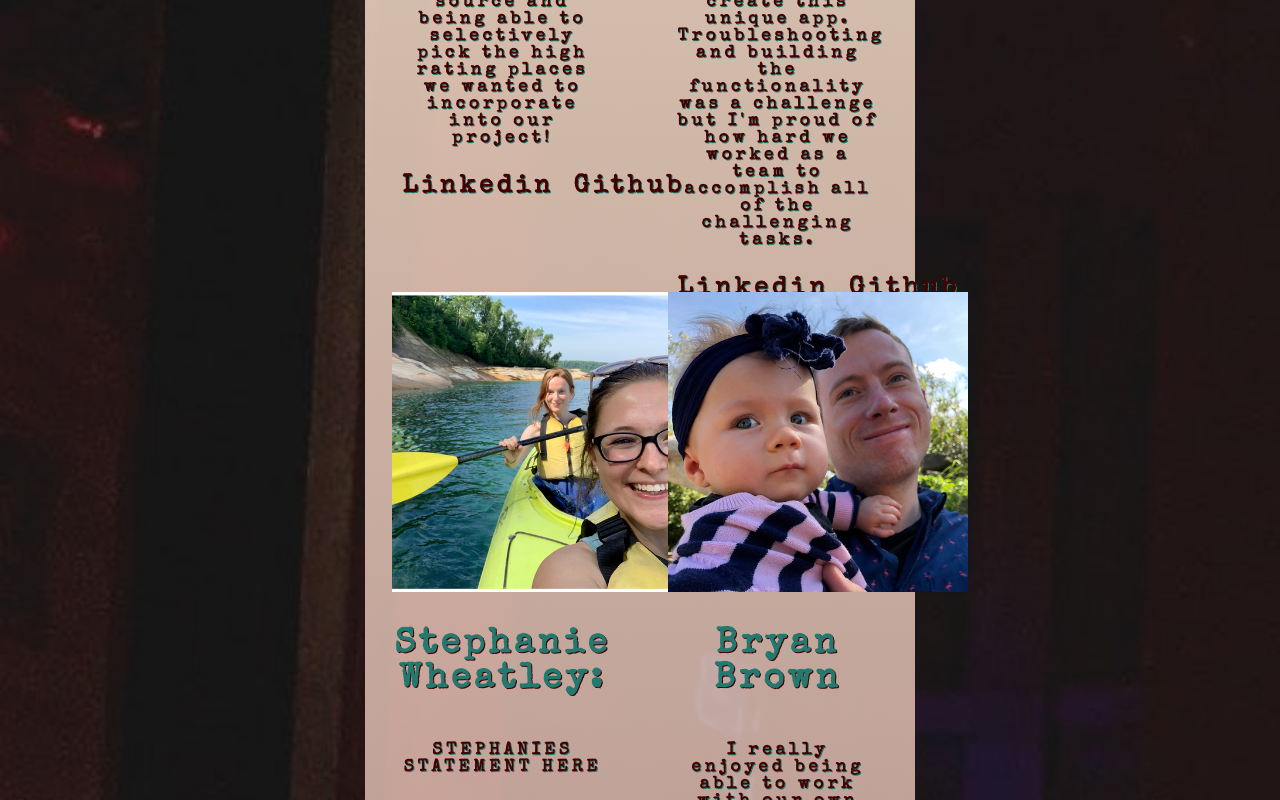
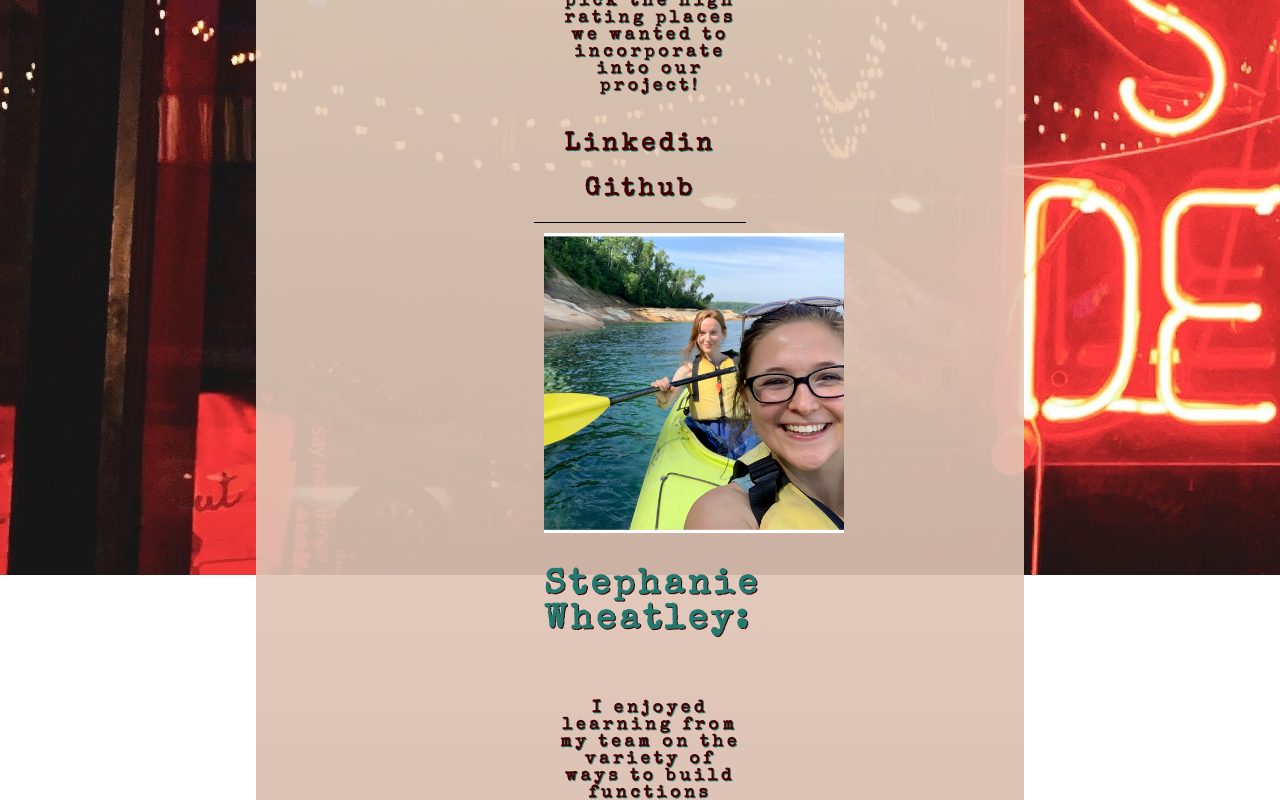
Before and after one commit to ajlajohnson/front-end-staycation, an Angular app: page /about in a window 1280 px wide. Shown: the part 860-1660 px from the top of the page. Built offline with nearby package versions, Linux system fonts and the light colour scheme.

Commit message:
mult changes

```diff
--- a/src/app/about/about.component.css
+++ b/src/app/about/about.component.css
@@ -77,6 +77,7 @@
 }
 
 .photo {
+  text-align: center;
   width: 300px;
   height: 300px;
 }
@@ -108,28 +109,86 @@
 @media only screen and (min-width: 768px) {
   .about-background {
   display: flex;
-    flex-wrap: wrap;
-    align-content: flex-start;
+  justify-content: center;
   height: 100%;
   width: 100%;
   background-size: cover;
-    background-image: url("src/assets/staycation-images/about-background.jpg");
+  background-image: linear-gradient(
+    rgba(252, 237, 211, 0.9),
+    rgba(172, 123, 125, 0.9)
+  );
+
   }
 
   .grid {
     display: flex;
-    flex-flow: column wrap;
-    height: 50%;
+    flex-direction: column;
+      align-items: center;
+      justify-content: space-around;
+
+  }
+
+  .about-div {
+    display: flex;
+    flex-direction: column;
+    align-items: center;
+    background-image: linear-gradient(
+      rgba(252, 237, 211, 0.9),
+      rgba(172, 123, 125, 0.9)
+    );
+    border-radius: 15px;
+    width: 60%;
   }
 
   .creator{
     padding: 10px;
-  height: 40%;
-  width: 40%
+    width: 70%;
+    border-bottom: 1px solid black;
 }
 
-.about-div {
-  /* height: 2700px; */
+.photo {
+  text-align: center;
+}
+
+.description {
+  width: 100%;
+}
+
+.link {
+  text-align: center;
 }
 
 }
+
+@media only screen and (min-width: 992px) {
+    .about-background {
+    display: flex;
+    height: 100%;
+    width: 100%;
+    background: cover;
+    background: url("src/assets/staycation-images/about-background.jpg") no-repeat;
+    }
+
+.grid {
+  display: flex;
+  align-items: center;
+  justify-content: space-around;
+  flex-wrap: wrap;
+}
+
+.grid {
+  display: flex;
+  align-items: center;
+    flex-direction: column;
+
+  justify-content: space-around;
+}
+
+.creator {
+  display: flex;
+  flex-direction: column;
+  width: 25%;
+
+}
+
+}
--- a/src/app/about/about.component.html
+++ b/src/app/about/about.component.html
@@ -16,7 +16,10 @@
       <div class="creator">
         <div class="photo stephanie"></div>
         <p class="name">Stephanie Wheatley:</p>
-        <p class="description">STEPHANIES STATEMENT HERE</p>
+        <p class="description">I enjoyed learning from my team on the variety of ways to build functions using
+          TypeScript. When styling, it was my first time creating a logo with Adobe Illustrator. Together we were able
+          to build a survey resulting in unique experiences at locally owned establishments for either Detroit or Grand
+          Rapids area.</p>
         <a href="https://www.linkedin.com/in/gingerfitz/" class="link">Linkedin</a>
       </div>
 
--- a/src/app/favorites/favorites.component.css
+++ b/src/app/favorites/favorites.component.css
@@ -1,29 +1,30 @@
 .fave-background {
   background: linear-gradient(rgb(252, 237, 211), rgb(172, 123, 125)) no-repeat;
   background-size: 100%;
-  height: 100vh;
+  height: 100%;
   display: flex;
   flex-direction: column;
   justify-content: center;
   align-items: center;
 }
+
 .main {
   background: linear-gradient(
     rgba(252, 237, 211, 0.4),
     rgba(172, 123, 125, 0.4)
   );
   display: flex;
-  border: 1px solid black;
+  /* border: 1px solid black; */
   border-radius: 15px;
   width: 95%;
-  height: 60%;
+  height: 100%;
   padding-top: 10%;
   display: flex;
   flex-direction: column;
   margin-top: 160px;
 }
 
-h1 {
+.fave {
   color: #440000;
   list-style-type: none;
   text-shadow: 1px 1px #237970;
@@ -32,9 +33,22 @@ h1 {
   margin-top: -40px;
   padding: 5px;
 }
+
+.para, ul, li {
+  color: #440000;
+  list-style-type: none;
+  text-shadow: 1px 1px #237970;
+  font-size: 25px;
+  text-align: center;
+  padding: 5px;
+  list-style-type: none;
+}
+
 .fave-results {
   display: flex;
+  flex-direction: column;
 }
+
 .card {
   border: 1px solid black;
   background-image: linear-gradient(
@@ -48,6 +62,18 @@ h1 {
   padding: 5px;
   text-align: center;
 }
+
+button {
+  height: 50px;
+  width: 50px;
+  background-image:rgba(172, 123, 125, 0.9);
+  border-radius: 30px;
+  font-size: 35px;
+  text-align: center;
+  color: #440000;
+  text-shadow: 1px 1px #237970;
+}
+
 @media only screen and (min-width: 768px) {
 }
 @media only screen and (min-width: 992px) {
--- a/src/app/favorites/favorites.component.html
+++ b/src/app/favorites/favorites.component.html
@@ -1,34 +1,34 @@
 <app-header></app-header>
 <div class="fave-background">
   <div class="main">
-    <h1>Here are your favorites places you saved!</h1>
+    <h1 class="fave">Here are your favorites places you saved!</h1>
     <div class="fave-results">
-      <div class="restaurant card">
+      <div class="restaurant card" [ngClass]="{ card: favoriteRest.length > 0}">
         <ul>
           <li *ngFor="let restaurant of favoriteRest; index as i">
-            <p>restaurant: {{ restaurant.name }}</p>
-            <p>{{ restaurant.formatted_address }}</p>
-            <p>rating: {{ restaurant.rating }}</p>
+            <p class="para">restaurant: {{ restaurant.name }}</p>
+            <p class="para">{{ restaurant.formatted_address }}</p>
+            <p class="para">rating: {{ restaurant.rating }}</p>
             <button (click)="deleteRest(i)">X</button>
           </li>
         </ul>
       </div>
-      <div class="activity card">
+      <div class="activity card" [ngClass]="{ card: favoriteAct.length > 0}">
         <ul>
           <li *ngFor="let activity of favoriteAct">
-            <p>activity: {{ activity.name }}</p>
-            <p>{{ activity.formatted_address }}</p>
-            <p>rating: {{ activity.rating }}</p>
+            <p class="para">activity: {{ activity.name }}</p>
+            <p class="para">{{ activity.formatted_address }}</p>
+            <p class="para">rating: {{ activity.rating }}</p>
             <button (click)="deleteAct(i)">X</button>
           </li>
         </ul>
       </div>
-      <div class="bar card">
+      <div class="bar card" [ngClass]="{ card: favoriteDrink.length > 0}">
         <ul>
           <li *ngFor="let drink of favoriteDrink">
-            <p>bars and coffee: {{ drink.name }}</p>
-            <p>{{ drink.formatted_address }}</p>
-            <p>rating: {{ drink.rating }}</p>
+            <p class="para">bars and coffee: {{ drink.name }}</p>
+            <p class="para">{{ drink.formatted_address }}</p>
+            <p class="para">rating: {{ drink.rating }}</p>
             <button (click)="deleteDrink(i)">X</button>
           </li>
         </ul>
--- a/src/app/quiz-form/quiz-form.component.css
+++ b/src/app/quiz-form/quiz-form.component.css
@@ -20,16 +20,20 @@
 }
 
 .city {
-  align-items: center;
   font-size: 45px;
   color: #440000;
   list-style-type: none;
   text-shadow: 1px 1px #237970;
   text-align: center;
+  padding-top: 40%;
+
 }
 
 .city-q {
   display: flex;
+  flex-direction: column;
+  justify-content: center;
+  /* padding-top: 30%; */
 }
 
 .detriot-btn {
@@ -91,10 +95,50 @@ p {
   justify-content: center;
   align-items: center;
   align-content: center;
+  padding-top: 30%;
 }
 
 .tod {
   text-align: center;
+  padding-top: 40%;
+
+}
+
+.atmosphere {
+  padding-top: 20%;
+}
+
+.occasion {
+  padding-top: 40%;
+  text-align: center;
+}
+
+.interests {
+  padding-top: 60%;
+  text-align: center;
+}
+
+.question {
+  padding-top: 10%;
+  text-align :center;
+}
+
+/* .kid {
+  font-size: 20px;
+} */
+/*
+.big, .kid, input {
+  height: 50px;
+  width: 50px;
+  text-align: center;
+  justify-content: center;
+  align-items: center;
+  align-content: center;
+} */
+
+.fa-square:before {
+  height: 50px;
+  width: 50px;
 }
 
 .bar {
@@ -104,6 +148,7 @@ p {
   width: 80px;
   height: 80px;
   background-size: 100%;
+
 }
 
 .sports {
@@ -123,6 +168,7 @@ p {
   width: 80px;
   height: 80px;
   background-size: 100%;
+
 }
 
 .creative {
@@ -133,6 +179,7 @@ p {
   width: 80px;
   height: 80px;
   background-size: 100%;
+
 }
 
 .education {
@@ -143,6 +190,7 @@ p {
   width: 80px;
   height: 80px;
   background-size: 100%;
+
 }
 
 .comedy {
@@ -152,6 +200,7 @@ p {
   width: 80px;
   height: 80px;
   background-size: 100%;
+
 }
 
 .recreation {
@@ -162,6 +211,7 @@ p {
   width: 80px;
   height: 80px;
   background-size: 100%;
+
 }
 
 .music {
@@ -171,6 +221,7 @@ p {
   width: 80px;
   height: 80px;
   background-size: 100%;
+
 }
 
 .interest-btn {
@@ -197,17 +248,36 @@ p {
     flex-wrap: wrap;
   }
 
-  /* .question {
-  .list {
-    display: none;
+  .city {
+    padding-top: 20%;
   }
-  .links {
-    display: none;
+
+  .city-q {
+    flex-direction: column;
+    align-items: center;
   }
+
+  .question {
+    padding-top: 0;
+    text-align: center;
+  }
+
+  .interests {
+    padding-top: 20%;
+    text-align: center;
+  }
+
+  .kid {
+    text-align: center;
+    margin: 0;
+    width: 50px;
+    border: 0;
+  }
+
 }
 
 @media only screen and (min-width: 992px) {
-  .grid {
+  /* .grid {
     display: flex;
     flex-wrap: wrap;
     justify-content: space-between;
@@ -220,4 +290,9 @@ p {
     height: 80px;
     background-size: 100%;
   } */
+
+  .city-q {
+    flex-direction: row;
+    align-items: center;
+  }
 }
--- a/src/app/quiz-form/quiz-form.component.html
+++ b/src/app/quiz-form/quiz-form.component.html
@@ -2,6 +2,7 @@
   <div class="container">
     <div class="question" *ngIf="show === 1">
       <p class="city">City:</p>
+
       <div class="city-q">
         <div class="center">
           <button (click)="q1Method('d')" class="detriot-btn">
@@ -26,15 +27,15 @@
       </div>
     </div>
     <div class="question" *ngIf="show === 3">
-      <p>Occasion</p>
+      <p class="occasion">Occasion</p>
       <div class="atmosphere">
         <button (click)="q3Method(1)">Casual</button>
         <button (click)="q3Method(2)">Business-Casual</button>
         <button (click)="q3Method(3)">Formal</button>
       </div>
     </div>
-    <div class="question" *ngIf="show === 4">
-      <p>Interests</p>
+    <div class="question selection" *ngIf="show === 4">
+      <p class="interests">Interests</p>
       <div class="grid">
         <div>
           <button (click)="q4Method('bar')" [ngClass]="{ clicked: checkInterest('bar') }"
@@ -81,9 +82,9 @@
         </div>
       </div>
       <div>
-        <p>Kid friendly:</p>
-        <i class="far fa-square" *ngIf="kidFriendly === 0" (click)="toggleCheck()"></i>
-        <i class="far fa-check-square" *ngIf="kidFriendly === 1" (click)="toggleCheck()"></i>
+        <p class="kid" [ngClass]="{ highlight: kidFriendly === 1 }">kid friendly:</p>
+        <i class="far fa-square big" *ngIf="kidFriendly === 0" (click)="toggleCheck()"></i>
+        <i class="far fa-check-square big" *ngIf="kidFriendly === 1" (click)="toggleCheck()"></i>
       </div>
       <button (click)="submitQuiz()" [disabled]="clicked === false">
         Submit
```
Lines whose indentation alone changed are shown as unchanged.
